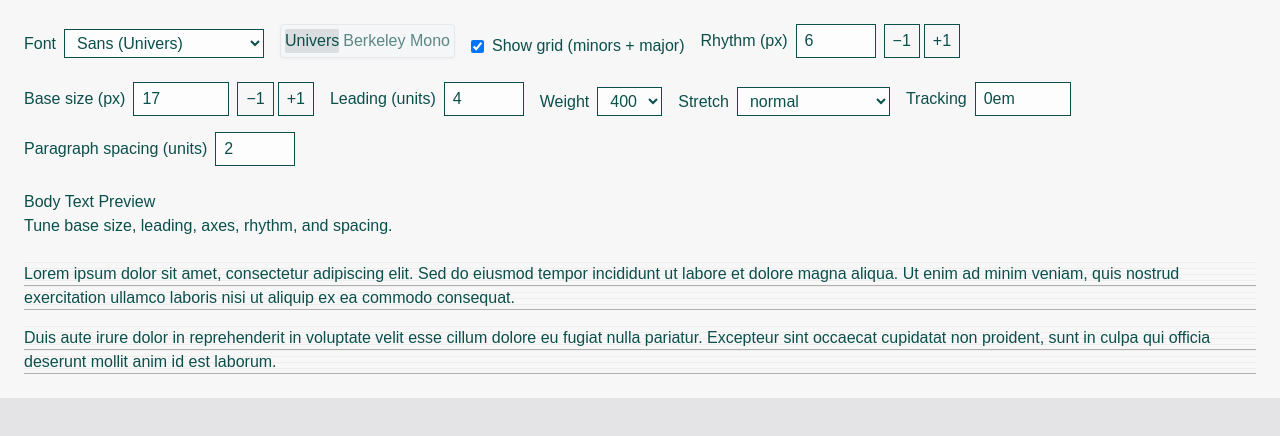
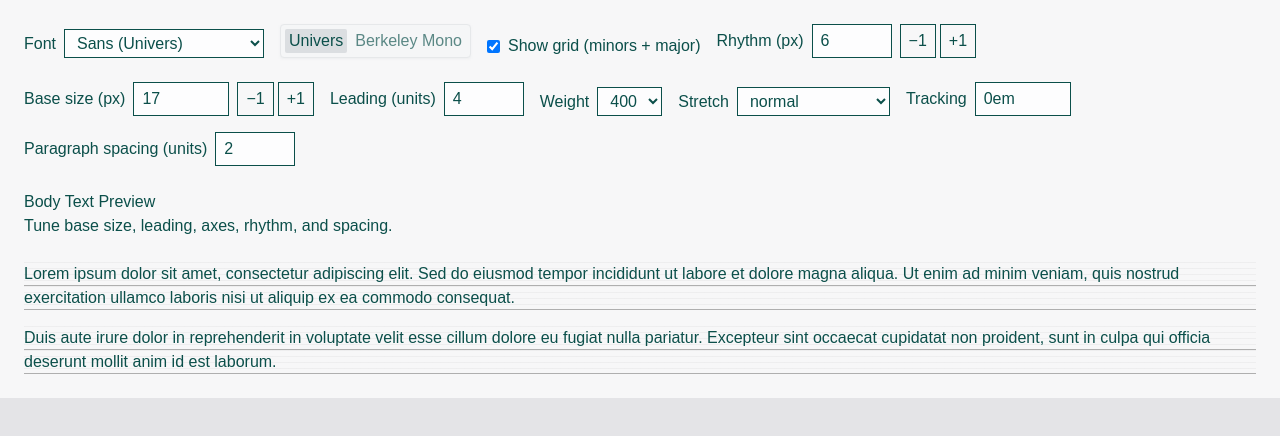
Before and after one commit to hugentobler/website, a SvelteKit app: page /typography in a window 1280 px wide. Shown: the top 436 px of the page. Built offline with nearby package versions, Linux system fonts and the light colour scheme; a web font is replaced by a local one.

Commit message:
Cleanup ToggleGroup

```diff
--- a/src/lib/components/ui/slider/Slider.svelte
+++ b/src/lib/components/ui/Slider.svelte
@@ -30,8 +30,7 @@
 			)}
 		>
 			<Slider.Range
-				class={cn("bg-foreground absolute", orientation === "vertical" ? "w-full" : "h-full")}
-			/>
+				class={cn("bg-foreground absolute", orientation === "vertical" ? "w-full" : "h-full")} />
 		</span>
 
 		{#each thumbItems as { index, value } (index)}
@@ -54,8 +53,7 @@
 		{#each tickItems as { index, value } (index)}
 			<Slider.Tick
 				{index}
-				class={cn("bg-background z-1", orientation === "vertical" ? "h-px w-2" : "h-2 w-px")}
-			/>
+				class={cn("bg-background z-1", orientation === "vertical" ? "h-px w-2" : "h-2 w-px")} />
 			<Slider.TickLabel
 				{index}
 				position={orientation === "vertical" ? "right" : "bottom"}
--- /dev/null
+++ b/src/lib/components/ui/ToggleGroup.svelte
@@ -0,0 +1,43 @@
+<script lang="ts">
+	import type { WithoutChildrenOrChild } from "bits-ui";
+	import { ToggleGroup } from "bits-ui";
+	import type { ComponentProps } from "svelte";
+
+	type Option = {
+		value: string;
+		label: string;
+	};
+
+	type BaseProps = WithoutChildrenOrChild<ComponentProps<typeof ToggleGroup.Root>>;
+	type Props = Omit<BaseProps, "value" | "type"> & {
+		options?: Option[];
+		type?: "single" | "multiple";
+		value?: string | string[];
+	};
+
+	let {
+		value = $bindable(),
+		ref = $bindable(null),
+		options = [],
+		type = "single",
+		...restProps
+	}: Props = $props();
+</script>
+
+<ToggleGroup.Root
+	bind:value
+	bind:ref
+	{...restProps as any}
+	{type}
+	class="bg-card border-border shadow-border/50 flex items-center gap-1 rounded border p-1 shadow-xs"
+>
+	{#each options as opt (opt.value)}
+		<ToggleGroup.Item
+			value={opt.value}
+			aria-label={`Toggle ${opt.label}`}
+			class="active:bg-muted active:data-[state=on]:bg-muted/66 bg-card data-[state=off]:text-foreground/66 data-[state=on]:bg-muted/66 data-[state=on]:text-foreground focus-visible:ring-muted hover:bg-muted inline-flex cursor-grab items-center justify-center rounded-xs px-1 transition-all focus-visible:ring-1 focus-visible:outline-none active:scale-[0.98] active:cursor-grabbing"
+		>
+			{opt.label}
+		</ToggleGroup.Item>
+	{/each}
+</ToggleGroup.Root>
--- a/src/lib/components/ui/index.ts
+++ b/src/lib/components/ui/index.ts
@@ -1,2 +1,2 @@
-export { default as Slider } from "./slider/Slider.svelte";
-export { ToggleGroupItem, ToggleGroupRoot } from "./toggle-group";
+export { default as Slider } from "./Slider.svelte";
+export { default as ToggleGroup } from "./ToggleGroup.svelte";
--- a/src/lib/components/ui/toggle-group/Item.svelte
+++ /dev/null
@@ -1,23 +0,0 @@
-<script lang="ts">
-	import { mergeProps, ToggleGroup } from "bits-ui";
-	import type { Snippet } from "svelte";
-
-	// Defaults
-	const baseClass =
-		"active:bg-muted active:cursor-grabbing active:data-[state=on]:bg-muted/66 active:scale-[0.98] bg-card cursor-grab data-[state=off]:text-foreground/66 data-[state=on]:bg-muted/66 data-[state=on]:text-foreground focus-visible:outline-none focus-visible:ring-1 focus-visible:ring-muted hover:bg-muted inline-flex items-center justify-center rounded-xs transition-all";
-
-	// Props
-	const incoming = $props();
-
-	// Merge
-	const base = { class: baseClass };
-	const merged = mergeProps(base, incoming);
-
-	// Children
-	const children = incoming.children as Snippet<[]> | undefined;
-	const { children: _children, ...rest } = merged;
-</script>
-
-<ToggleGroup.Item {...rest}>
-	{@render children?.()}
-</ToggleGroup.Item>
--- a/src/lib/components/ui/toggle-group/Item.svelte.d.ts
+++ /dev/null
@@ -1,7 +0,0 @@
-import type { ToggleGroupItemProps, WithElementRef } from "bits-ui";
-import type { Component } from "svelte";
-
-export type Props = WithElementRef<ToggleGroupItemProps, HTMLButtonElement>;
-
-declare const Item: Component<Props>;
-export default Item;
--- a/src/lib/components/ui/toggle-group/Root.svelte
+++ /dev/null
@@ -1,28 +0,0 @@
-<script lang="ts">
-	import { mergeProps, ToggleGroup } from "bits-ui";
-	import type { Snippet } from "svelte";
-
-	// Defaults
-	const baseClass =
-		"bg-card border border-border flex gap-1 items-center p-1 rounded shadow-border/50 shadow-xs";
-
-	// Props
-	let { value = $bindable(), ...incoming } = $props();
-
-	// Merge
-	const base = {
-		class: baseClass,
-		onValueChange: (next: unknown) => {
-			value = next as never;
-		},
-	};
-	const merged = mergeProps(base, incoming);
-
-	// Children
-	const children = incoming.children as Snippet<[]> | undefined;
-	const { children: _children, ...rest } = merged;
-</script>
-
-<ToggleGroup.Root {...rest} {value} type={incoming.type as "single" | "multiple"}>
-	{@render children?.()}
-</ToggleGroup.Root>
--- a/src/lib/components/ui/toggle-group/Root.svelte.d.ts
+++ /dev/null
@@ -1,7 +0,0 @@
-import type { ToggleGroupRootProps, WithElementRef } from "bits-ui";
-import type { Component } from "svelte";
-
-export type Props = WithElementRef<ToggleGroupRootProps, HTMLDivElement>;
-
-declare const Root: Component<Props>;
-export default Root;
--- a/src/lib/components/ui/toggle-group/index.ts
+++ /dev/null
@@ -1,2 +0,0 @@
-export { default as ToggleGroupRoot } from "./Root.svelte";
-export { default as ToggleGroupItem } from "./Item.svelte";
--- a/src/routes/typography/+page.svelte
+++ b/src/routes/typography/+page.svelte
@@ -1,5 +1,5 @@
 <script lang="ts">
-import { ToggleGroupItem, ToggleGroupRoot } from "$lib/components/ui/toggle-group";
+import { ToggleGroup } from "$lib/components/ui";
 import { FONTS } from "$lib/typography/config";
 let fontMode = $state<'sans' | 'mono'>('sans');
 let gridOn = $state<boolean>(true);
@@ -65,19 +65,11 @@ const fontEntries = Object.entries(FONTS).map(([key, label]) => ({
 			</select>
 		</label>
 
-			<ToggleGroupRoot
+			<ToggleGroup
 				bind:value={fontMode}
 				type="single"
-			>
-				{#each fontEntries as f}
-					<ToggleGroupItem
-						aria-label={`toggle ${f.label}`}
-						value={f.mode}
-					>
-						{f.label}
-					</ToggleGroupItem>
-				{/each}
-			</ToggleGroupRoot>
+				options={fontEntries.map((f) => ({ value: f.mode, label: f.label }))}
+			/>
 
 		<label class="flex items-center gap-2">
 			<input type="checkbox" bind:checked={gridOn} />
--- a/src/routes/typography/preview/+page.svelte
+++ b/src/routes/typography/preview/+page.svelte
@@ -1,7 +1,6 @@
 <script lang="ts">
 	import { Popover } from "bits-ui";
-	import { Slider } from "$lib/components/ui";
-	import { ToggleGroupItem, ToggleGroupRoot } from "$lib/components/ui/toggle-group";
+	import { Slider, ToggleGroup } from "$lib/components/ui";
 	import { FONTS } from "$lib/typography/config";
 
 	type FontKey = keyof typeof FONTS;
@@ -18,13 +17,10 @@
 		<Popover.Trigger>Trigger</Popover.Trigger>
 		<Popover.Content side="top" class="bg-white p-6">
 			<div class="grid grid-cols-[auto_1fr_1fr] gap-6">
-				<ToggleGroupRoot bind:value={fontSelected} type="single">
-					{#each fonts as [key, label]}
-						<ToggleGroupItem aria-label={`Toggle font ${label}`} value={key}>
-							<span class="p-1 text-base leading-none">{label}</span>
-						</ToggleGroupItem>
-					{/each}
-				</ToggleGroupRoot>
+				<ToggleGroup
+					bind:value={fontSelected}
+					options={fonts.map(([value, label]) => ({ value, label }))}
+				/>
 				<!-- Minimal vertical slider -->
 				<div class="w-40">
 					<Slider type="single" bind:value={sliderValue} min={0} max={100} step={25} />
```
Also changed, not shown: src/routes/typography/test/+page.svelte (+2 -2 lines).
